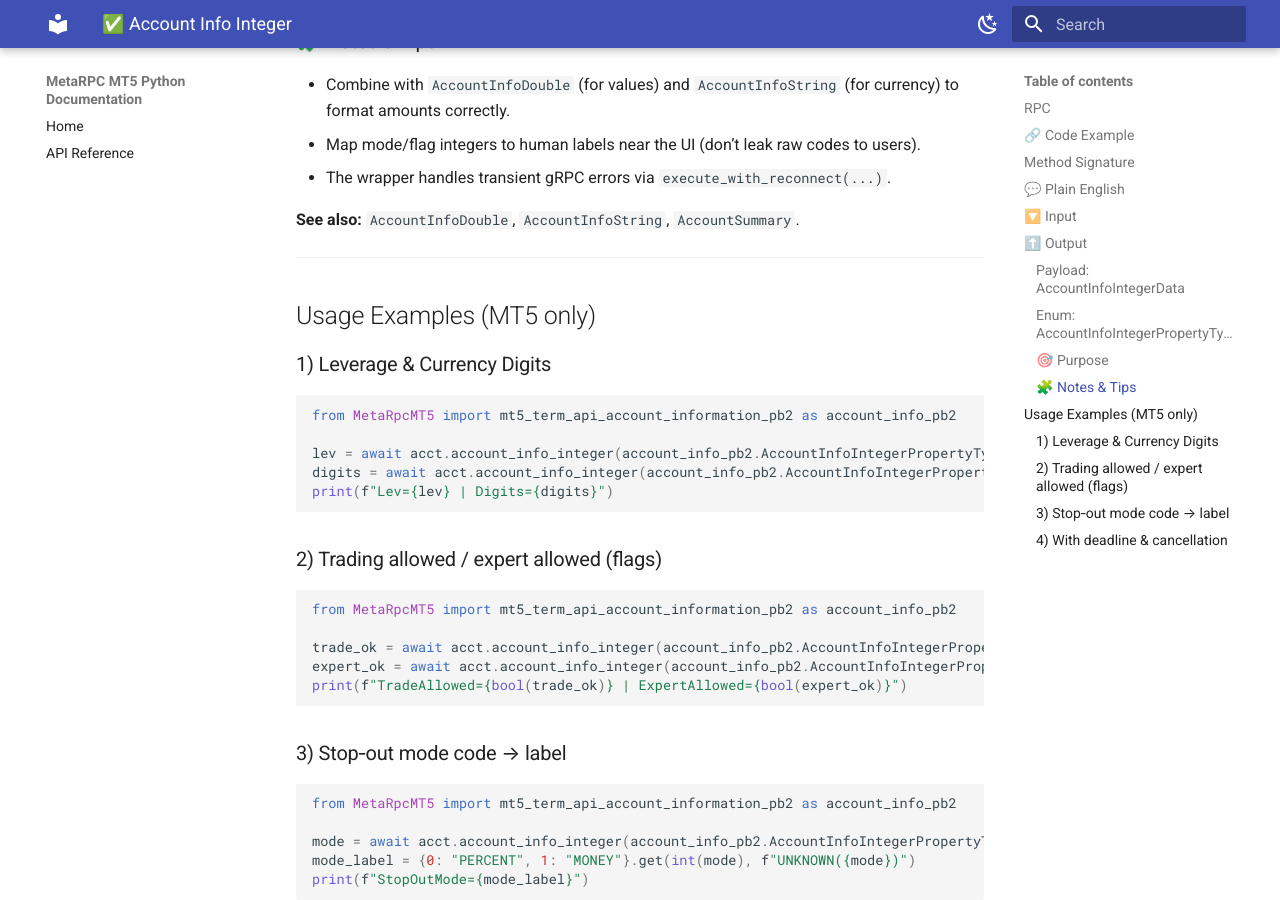
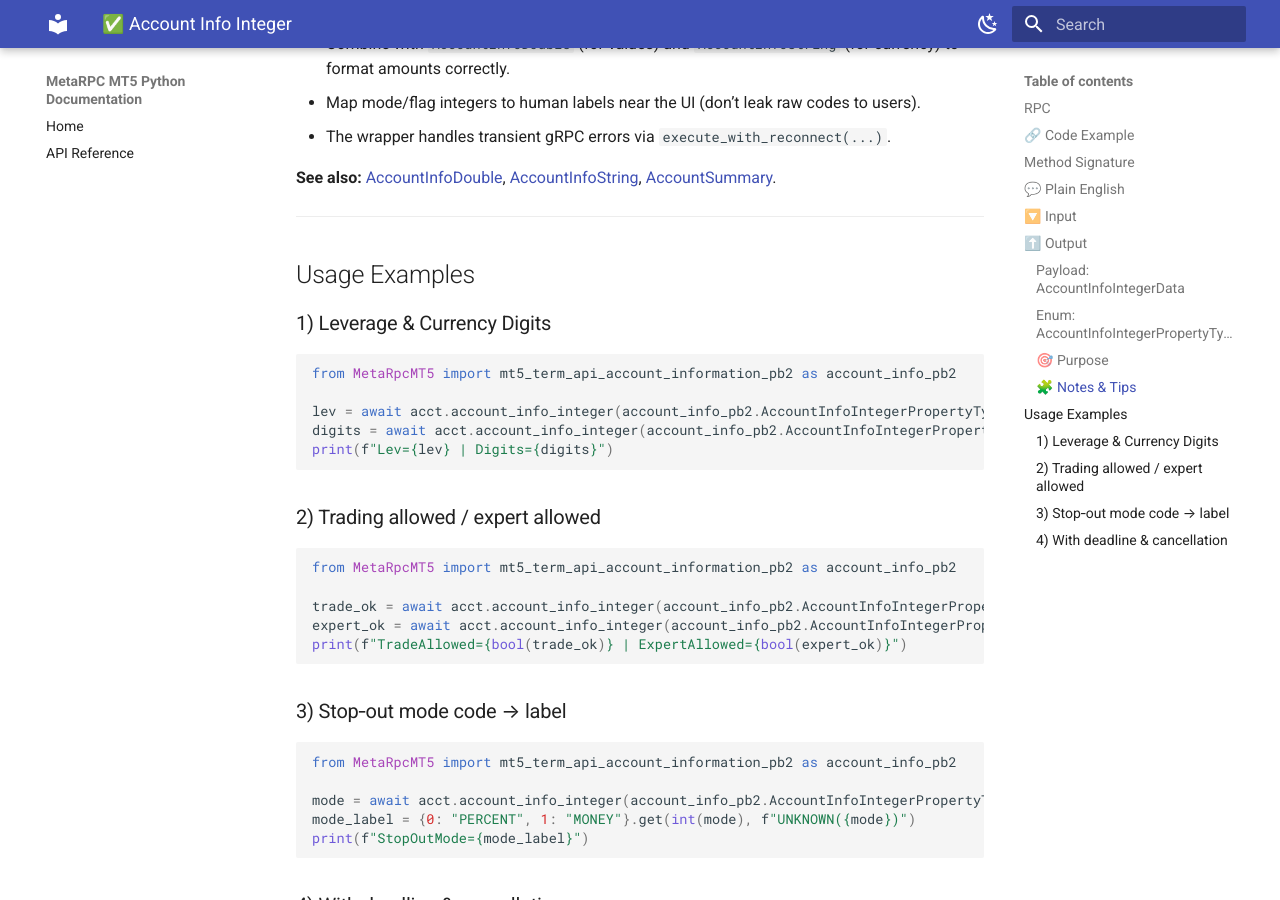
Before and after one commit to MetaRPC/PyMT5, an MkDocs documentation site: the page built from docs/MT5Account/Account_Information/account_info_integer.md, in a window 1280 px wide and 900 px high, scrolled down 3273 px. Built offline with MkDocs 1.6.1 and Material for MkDocs 9.7.7, drawn with Linux system fonts in a browser that asks for light colours; some of the changed text lies outside the part shown.

Commit message:
Update account_info_integer.md

````diff
--- a/docs/MT5Account/Account_Information/account_info_integer.md
+++ b/docs/MT5Account/Account_Information/account_info_integer.md
@@ -119,11 +117,12 @@ No required input besides the enum.
 * Map mode/flag integers to human labels near the UI (don’t leak raw codes to users).
 * The wrapper handles transient gRPC errors via `execute_with_reconnect(...)`.
 
-**See also:** `AccountInfoDouble`, `AccountInfoString`, `AccountSummary`.
+**See also:** [AccountInfoDouble](../Account_Information/account_info_double.md), [AccountInfoString](../Account_Information/account_info_string.md), [AccountSummary](../Account_Information/account_summary.md).
+
 
 ---
 
-## Usage Examples (MT5 only)
+## Usage Examples
 
 ### 1) Leverage & Currency Digits
 
@@ -135,7 +134,7 @@ digits = await acct.account_info_integer(account_info_pb2.AccountInfoIntegerProp
 print(f"Lev={lev} | Digits={digits}")
 ```
 
-### 2) Trading allowed / expert allowed (flags)
+### 2) Trading allowed / expert allowed
 
 ```python
 from MetaRpcMT5 import mt5_term_api_account_information_pb2 as account_info_pb2
````
Also changed, not shown: other parts of docs/MT5Account/Account_Information/account_info_integer.md (+0 -2 lines).
